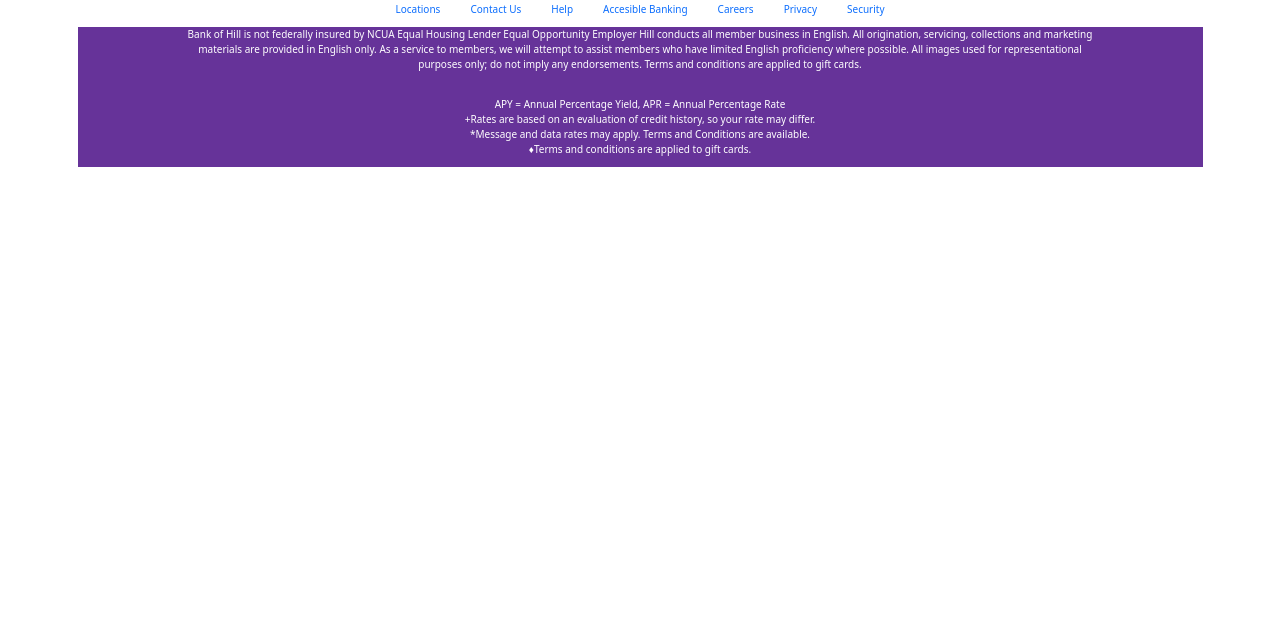
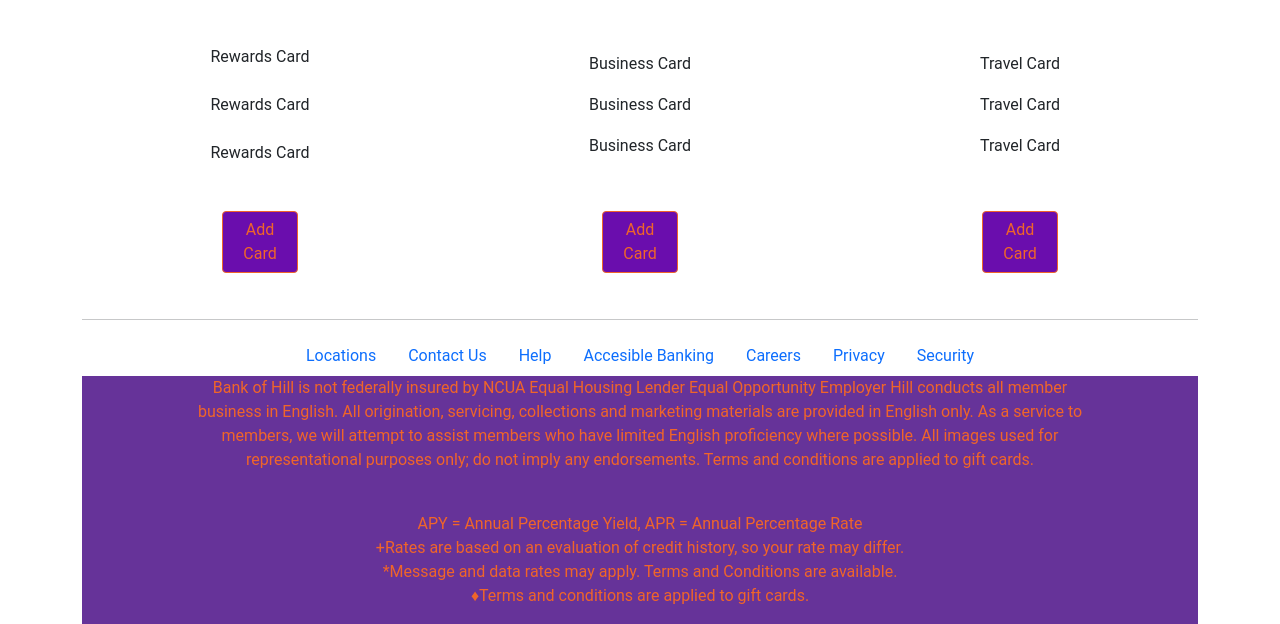
Before and after one commit to charleskkaui/compe_561, a Flask app: page /cards in a window 1280 px wide. Shown: the part 1196-1820 px from the top of the page. Before the commit the page ends 1363 px from the top, so only its background shows below. Run offline with Flask 2, Linux system fonts and the light colour scheme; some libraries are stand-ins or nearby versions.

Commit message:
Update skeleton.html

```diff
--- a/COMPE_561_FinalProject_Website_BankofHill/KyleWebsite/templates/skeleton.html
+++ b/COMPE_561_FinalProject_Website_BankofHill/KyleWebsite/templates/skeleton.html
@@ -4,14 +4,7 @@
 	<title>Bank of Hill | {% block title %}{% endblock %}</title>
 	<!--External Stylesheets-->
     <link href="https://cdn.jsdelivr.net/npm/bootstrap@5.1.3/dist/css/bootstrap.min.css" rel="stylesheet">
-    <link rel="stylesheet" href="https://maxcdn.bootstrapcdn.com/bootstrap/3.4.1/css/bootstrap.min.css">
-    <link rel="stylesheet" type="text/css" href="{{ url_for('static',filename='kyle_main.css') }}" />
-    <title>Bank of Hill</title>
-    <link rel="icon" type="image/x-icon" href="/images/favicon.ico">
-    <meta charset="utf-8">
-    <meta name="viewport" content="width=device-width, initial-scale=1">
-    <link href="https://cdn.jsdelivr.net/npm/bootstrap@5.1.3/dist/css/bootstrap.min.css" rel="stylesheet">
-    <script src="https://cdn.jsdelivr.net/npm/bootstrap@5.1.3/dist/js/bootstrap.bundle.min.js"></script>
+    <link rel="stylesheet" type="text/css" href="{{ url_for('static',filename='kyle_main.css') }}"/>
 
     {% block head %}{% endblock %}
   </head>
@@ -23,7 +16,7 @@
             Bank of Hill
           </h2>
           <h3>
-                      Credit Cards
+            {%block header%}{%endblock%}
           </h3>
         </div>
       </div>
@@ -31,26 +24,26 @@
 
     <div class="container-fluid" style="background-color: white;">
           <nav class="navbar navbar-expand-lg">
-              <a class="navbar-brand" href="C:\Users\charl\Source\Repos\charleskkaui\compe_561\COMPE_561_FinalProject_Website_BankofHill\HillOfBank_HomePage.html">
-                  <img src="C:\Users\charl\Source\Repos\charleskkaui\compe_561\COMPE_561_FinalProject_Website_BankofHill\Images\Logos\BankofHillLogo.png" width="206" height="151">
+              <a class="navbar-brand" href="{{ url_for('home') }}">
+                  <img src="{{ url_for('static', filename='Images/BoHLogo.png')}}" width="250" height="50">
               </a>
               <button class="navbar-toggler" type="button" data-toggle="collapse" data-target="#navbarSupportedContent" aria-controls="navbarSupportedContent" aria-expanded="false" aria-label="Toggle navigation">
                   <span class="navbar-toggler-icon"></span>
               </button>
 
-              <div class="collapse navbar-collapse justify-content-end id="navbarSupportedContent">
+              <div class="collapse navbar-collapse justify-content-end" id="navbarSupportedContent">
                   <ul class="navbar-nav mr-auto">
                       <li class="nav-item active">
                           <a class="nav-link" href="#">Checkings & Savings <span class="sr-only"></span></a>
                       </li>
                       <li class="nav-item">
-                          <a class="nav-link" href="C:\Users\charl\Source\Repos\charleskkaui\compe_561\COMPE_561_FinalProject_Website_BankofHill\KyleWebsite\Cards.html">Credit Cards</a>
+                          <a class="nav-link" href="{{ url_for('cards') }}">Credit Cards</a>
                       </li>
                       <li class="nav-item">
                           <a class="nav-link" href="#">Services</a>
                       </li>
                       <li class="nav-item">
-                          <a class="nav-link" href="C:\Users\charl\Source\Repos\charleskkaui\compe_561\COMPE_561_FinalProject_Website_BankofHill\signIn.html">Sign-In/Register</a>
+                          <a class="nav-link" href="{{ url_for('login') }}">Sign-In</a>
                       </li>
                   </ul>
               </div>
@@ -58,8 +51,7 @@
       </div>
     {% block body %}{% endblock %}
 
-
-      <div class="container-fluid">
+    <section class="container">
       <div class="row">
         <div class="col-1">
         </div>
@@ -91,14 +83,14 @@
         <div class="col-1">
         </div>
         </div>
-      </div>
+    </section>
 
     <div class="container-fluid" style="background-color: rebeccapurple; ">
       <div class="row">
       <div class="col-1">
       </div>
       <div class="col-10">
-                  <p style="text-align: center; color: white;">
+        <p style="text-align: center; color:#F06529;">
             Bank of Hill is not federally insured by NCUA Equal Housing Lender Equal Opportunity Employer
             Hill conducts all member business in English. All origination, servicing, collections and marketing
             materials are provided in English only. As a service to members, we will attempt to assist members who
@@ -108,13 +100,12 @@
       </div>
       <div class="col-1">
       </div>
-
       </div>
     </div>
 
     <div class="container-fluid" style="background-color: rebeccapurple;">
       <div class="row">
-              <p style="text-align: center; color: white;">
+        <p style="text-align: center; color:#F06529;">
             APY = Annual Percentage Yield, APR = Annual Percentage Rate <br>
             +Rates are based on an evaluation of credit history, so your rate may differ. <br>
             *Message and data rates may apply. Terms and Conditions are available. <br>
```
Lines whose indentation alone changed are shown as unchanged.
